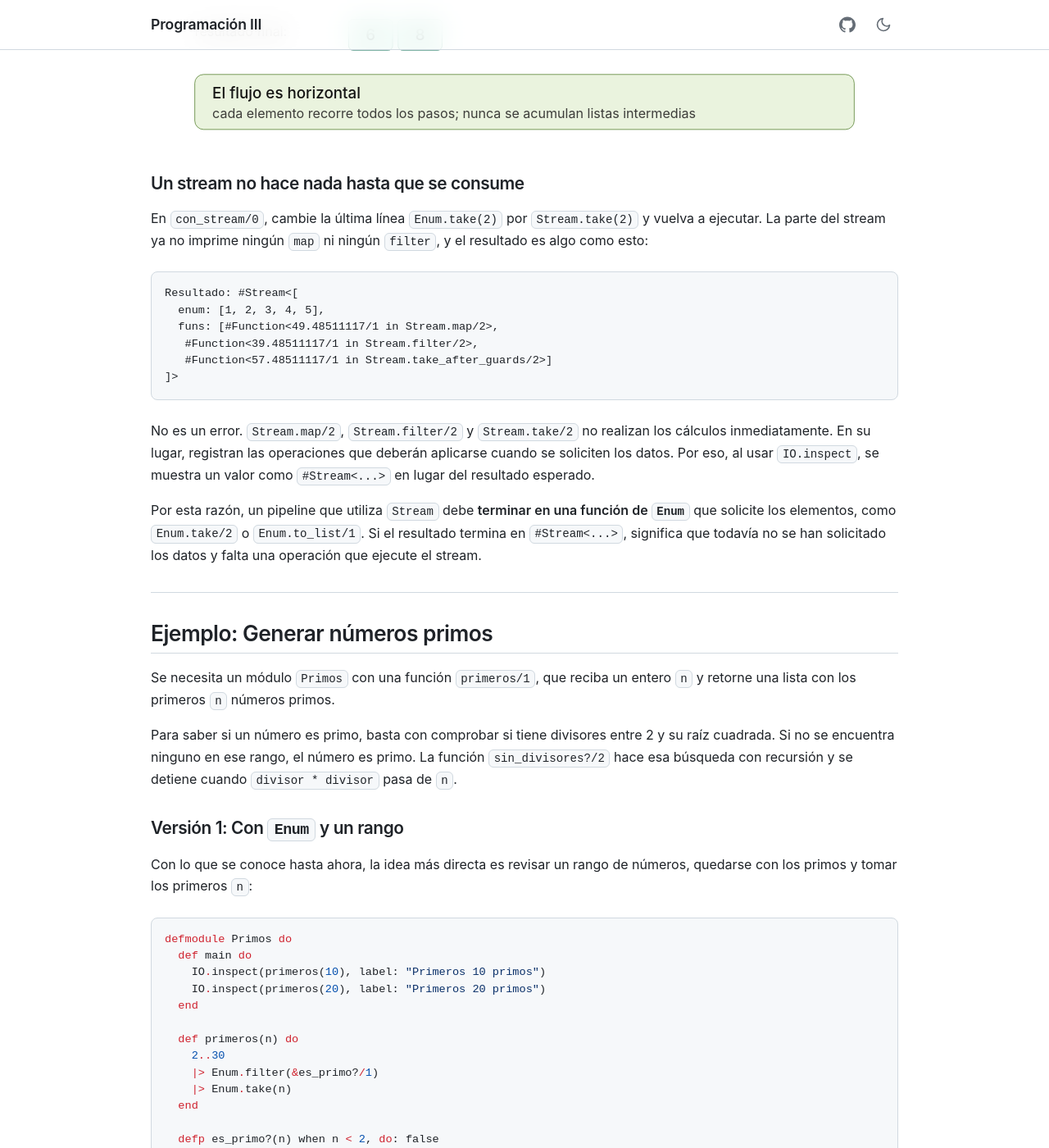
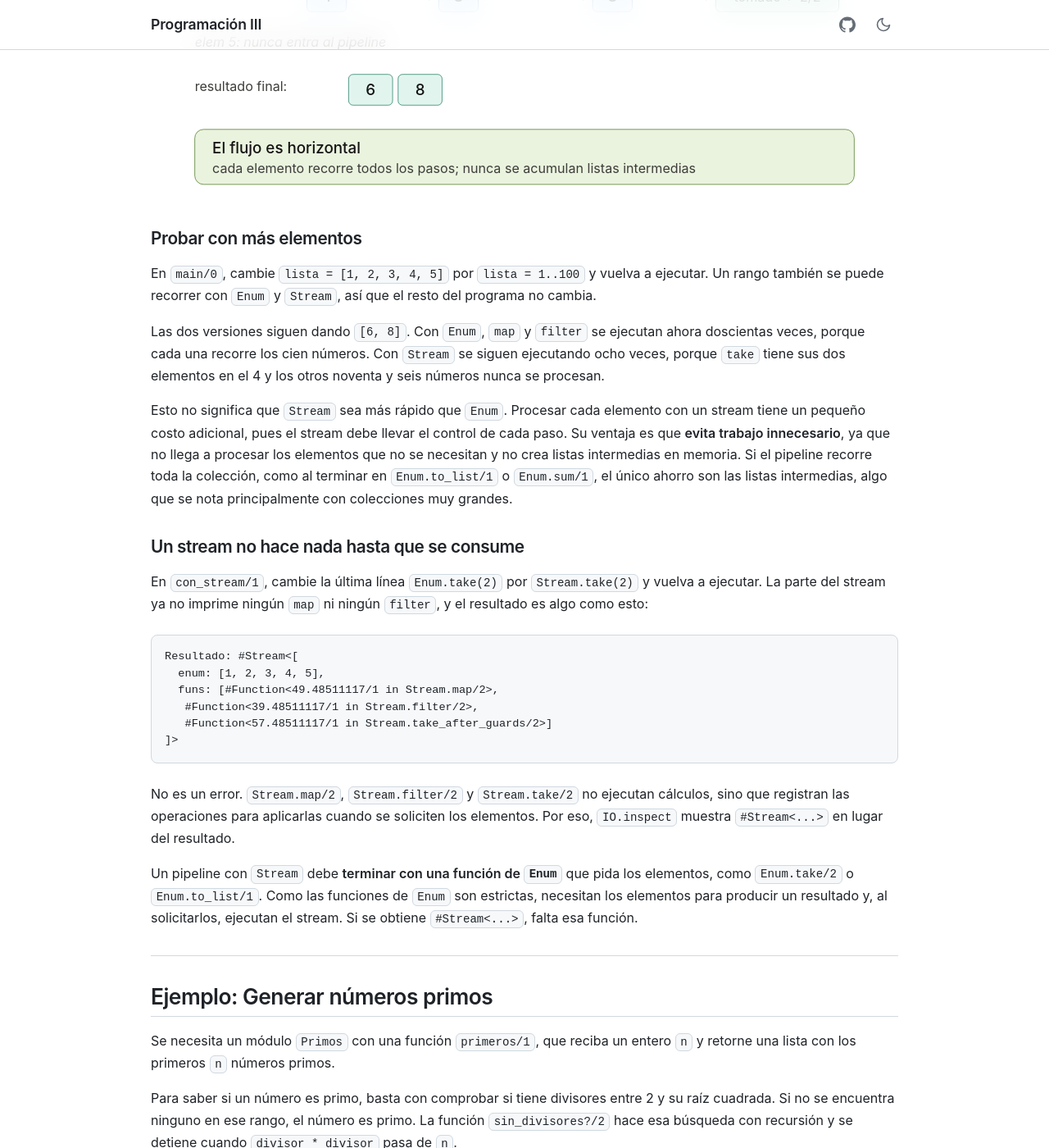
Before and after one commit to caflorezvi/guias-programacion3, a Jekyll site: the page built from docs/10.streams.md, in a window 1280 px wide and 1400 px high, scrolled down 3501 px. Shown: the whole window at 82% size. Built offline with Jekyll 4.4.1, drawn with Linux system fonts in a browser that asks for light colours; our own code applies the rules of GitHub Pages for plain Markdown files; some of the changed text lies outside the part shown.

Commit message:
Ajustes de redacción en stream

````diff
--- a/docs/10.streams.md
+++ b/docs/10.streams.md
@@ -7,9 +7,9 @@
 
 # Streams y evaluación perezosa
 
-Hasta ahora, cada función de `Enum` recorre la colección completa y entrega una lista nueva antes de que empiece la siguiente función del pipeline. Esa forma de trabajar se llama **evaluación estricta**, y es la que Elixir usa por defecto.
+Hasta ahora, funciones como `Enum.map/2`, `Enum.filter/2` y `Enum.reject/2` recorren la colección completa y entregan una lista nueva antes de que empiece la siguiente función del pipeline. Esa forma de trabajar se llama **evaluación estricta**, y es la que Elixir usa por defecto.
 
-La **evaluación perezosa** consiste en aplazar un cálculo hasta que su resultado de verdad se necesite. En Elixir no es la forma normal de trabajar, sino una herramienta que se usa cuando conviene, y esa herramienta es el módulo `Stream`. En esta guía se verá qué cambia al usar `Stream` en lugar de `Enum`, por qué un stream no hace nada hasta que alguien pide sus elementos y cómo eso permite trabajar con secuencias infinitas.
+La **evaluación perezosa** consiste en aplazar un cálculo hasta que su resultado de verdad se necesite. En Elixir se usa solo cuando conviene, a través del módulo `Stream`. En esta guía se verá qué cambia al usar `Stream` en lugar de `Enum`, por qué un stream no hace nada hasta que alguien pide sus elementos y cómo eso permite trabajar con secuencias infinitas.
 
 ## Enum y Stream paso a paso
 
@@ -18,22 +18,24 @@
 ```elixir
 defmodule Comparacion do
   def main do
+    lista = [1, 2, 3, 4, 5]
+
     IO.puts("=== Con Enum ===")
-    IO.inspect(con_enum(), label: "Resultado")
+    IO.inspect(con_enum(lista), label: "Resultado")
 
     IO.puts("\n=== Con Stream ===")
-    IO.inspect(con_stream(), label: "Resultado")
+    IO.inspect(con_stream(lista), label: "Resultado")
   end
 
-  defp con_enum do
-    [1, 2, 3, 4, 5]
+  defp con_enum(lista) do
+    lista
     |> Enum.map(&duplicar/1)
     |> Enum.filter(&mayor_que_5?/1)
     |> Enum.take(2)
   end
 
-  defp con_stream do
-    [1, 2, 3, 4, 5]
+  defp con_stream(lista) do
+    lista
     |> Stream.map(&duplicar/1)
     |> Stream.filter(&mayor_que_5?/1)
     |> Enum.take(2)
@@ -91,9 +93,17 @@
 
 ![Diagrama de evaluación perezosa](res/stream_lazy_solo.svg)
 
+### Probar con más elementos
+
+En `main/0`, cambie `lista = [1, 2, 3, 4, 5]` por `lista = 1..100` y vuelva a ejecutar. Un rango también se puede recorrer con `Enum` y `Stream`, así que el resto del programa no cambia.
+
+Las dos versiones siguen dando `[6, 8]`. Con `Enum`, `map` y `filter` se ejecutan ahora doscientas veces, porque cada una recorre los cien números. Con `Stream` se siguen ejecutando ocho veces, porque `take` tiene sus dos elementos en el 4 y los otros noventa y seis números nunca se procesan.
+
+Esto no significa que `Stream` sea más rápido que `Enum`. Procesar cada elemento con un stream tiene un pequeño costo adicional, pues el stream debe llevar el control de cada paso. Su ventaja es que **evita trabajo innecesario**, ya que no llega a procesar los elementos que no se necesitan y no crea listas intermedias en memoria. Si el pipeline recorre toda la colección, como al terminar en `Enum.to_list/1` o `Enum.sum/1`, el único ahorro son las listas intermedias, algo que se nota principalmente con colecciones muy grandes.
+
 ### Un stream no hace nada hasta que se consume
 
-En `con_stream/0`, cambie la última línea `Enum.take(2)` por `Stream.take(2)` y vuelva a ejecutar. La parte del stream ya no imprime ningún `map` ni ningún `filter`, y el resultado es algo como esto:
+En `con_stream/1`, cambie la última línea `Enum.take(2)` por `Stream.take(2)` y vuelva a ejecutar. La parte del stream ya no imprime ningún `map` ni ningún `filter`, y el resultado es algo como esto:
 
 ```
 Resultado: #Stream<[
@@ -104,9 +114,9 @@
 ]>
 ```
 
-No es un error. `Stream.map/2`, `Stream.filter/2` y `Stream.take/2` no realizan los cálculos inmediatamente. En su lugar, registran las operaciones que deberán aplicarse cuando se soliciten los datos. Por eso, al usar `IO.inspect`, se muestra un valor como `#Stream<...>` en lugar del resultado esperado.
+No es un error. `Stream.map/2`, `Stream.filter/2` y `Stream.take/2` no ejecutan cálculos, sino que registran las operaciones para aplicarlas cuando se soliciten los elementos. Por eso, `IO.inspect` muestra `#Stream<...>` en lugar del resultado.
 
-Por esta razón, un pipeline que utiliza `Stream` debe **terminar en una función de `Enum`** que solicite los elementos, como `Enum.take/2` o `Enum.to_list/1`. Si el resultado termina en `#Stream<...>`, significa que todavía no se han solicitado los datos y falta una operación que ejecute el stream.
+Un pipeline con `Stream` debe **terminar con una función de `Enum`** que pida los elementos, como `Enum.take/2` o `Enum.to_list/1`. Como las funciones de `Enum` son estrictas, necesitan los elementos para producir un resultado y, al solicitarlos, ejecutan el stream. Si se obtiene `#Stream<...>`, falta esa función.
 
 ---
 
@@ -290,7 +300,9 @@
 * **Los datos son muchos y pasan por varias transformaciones**, porque no se crean listas intermedias en memoria.
 * **Se lee un archivo grande**, línea por línea, sin cargarlo completo en memoria.
 
-En cambio, `Enum` es la mejor opción cuando la colección es pequeña y se necesita el resultado completo. En ese caso los streams no ahorran nada, y `Enum` suele ser más rápido y más fácil de leer.
+En cambio, `Enum` es la mejor opción cuando la colección es pequeña y se necesita el resultado completo. En esos casos, `Stream` no ofrece ventajas y `Enum` suele ser más rápido y fácil de leer.
+
+Además, algunas operaciones, como ordenar, no pueden ser perezosas. Para determinar qué elemento va primero, es necesario conocerlos todos; por eso no existe `Stream.sort`. Si un pipeline con `Stream` necesita ordenar, se usa `Enum.sort/1`, que consume el stream completo y construye una lista con todos los elementos. Con un stream infinito, como el de los primos, `Enum.sort/1` nunca terminaría.
 
 ---
 
@@ -302,7 +314,7 @@
 
 Cree un módulo `Cuadrados` que genere un stream infinito con los cuadrados de los números naturales (1, 4, 9, 16, ...).
 
-Tenga en cuenta que `Stream.iterate/2` produce cada elemento aplicando una función al elemento anterior, por lo que **no genera los cuadrados directamente**. La estrategia es combinar dos pasos, como en el ejemplo de los primos. Primero se generan los números naturales con `Stream.iterate/2`, y luego, en lugar de filtrarlos con `Stream.filter/2`, se transforman con `Stream.map/2`.
+`Stream.iterate/2` **no genera los cuadrados directamente**. Como en el ejemplo de los primos, se combinan dos pasos: primero se generan los números naturales con `Stream.iterate/2` y luego, en lugar de filtrarlos con `Stream.filter/2`, se transforman con `Stream.map/2`.
 
 Implemente una función `primeros/1` que retorne los primeros `n` cuadrados, y otra que retorne los cuadrados comprendidos entre dos valores dados, usando `Stream.drop_while/2` y `Stream.take_while/2`.
 
````
Also changed, not shown: other parts of docs/10.streams.md (+1 -1 lines).
